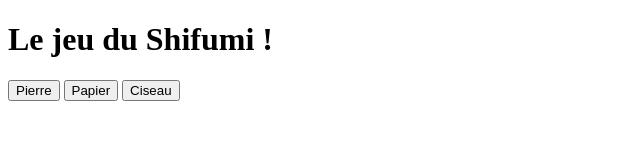
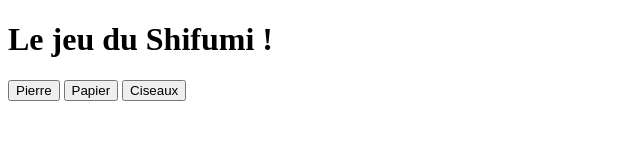
Before and after one commit to LEROYFARMING/Shifumi, a plain HTML site: page index.html in a window 1280 px wide. Shown: the full height of the page, 0-640 px from the left. Drawn offline with Linux system fonts and the light colour scheme.

Commit message:
Fix : Correction orthographique

```diff
--- a/index.html
+++ b/index.html
@@ -9,7 +9,7 @@
     <h1>Le jeu du Shifumi !</h1>
     <button id="pierre">Pierre</button>
     <button id="papier">Papier</button>
-    <button id="ciseau">Ciseau</button>
+    <button id="ciseaux">Ciseaux</button>
 
 </body>
 </html>
```
